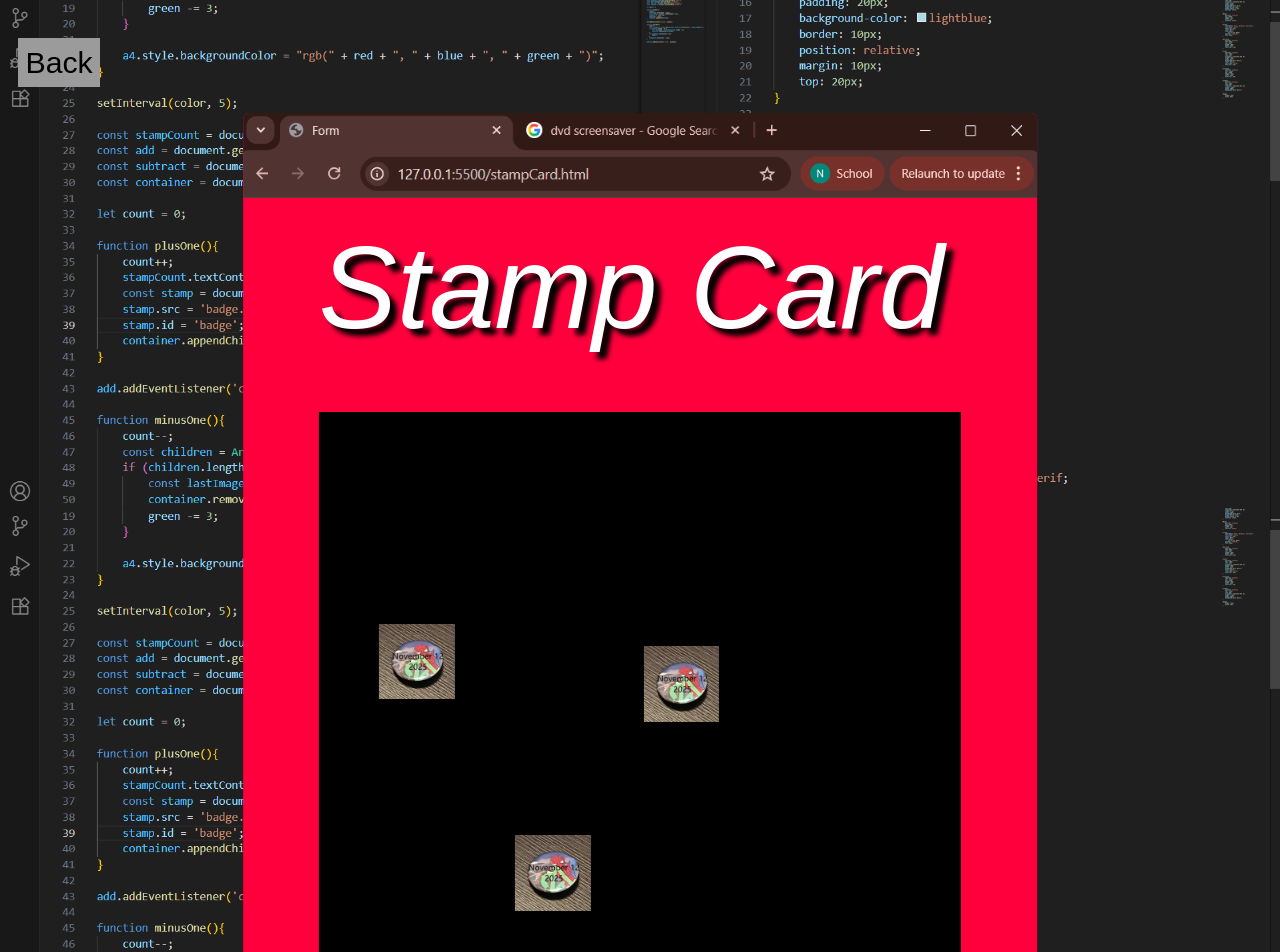
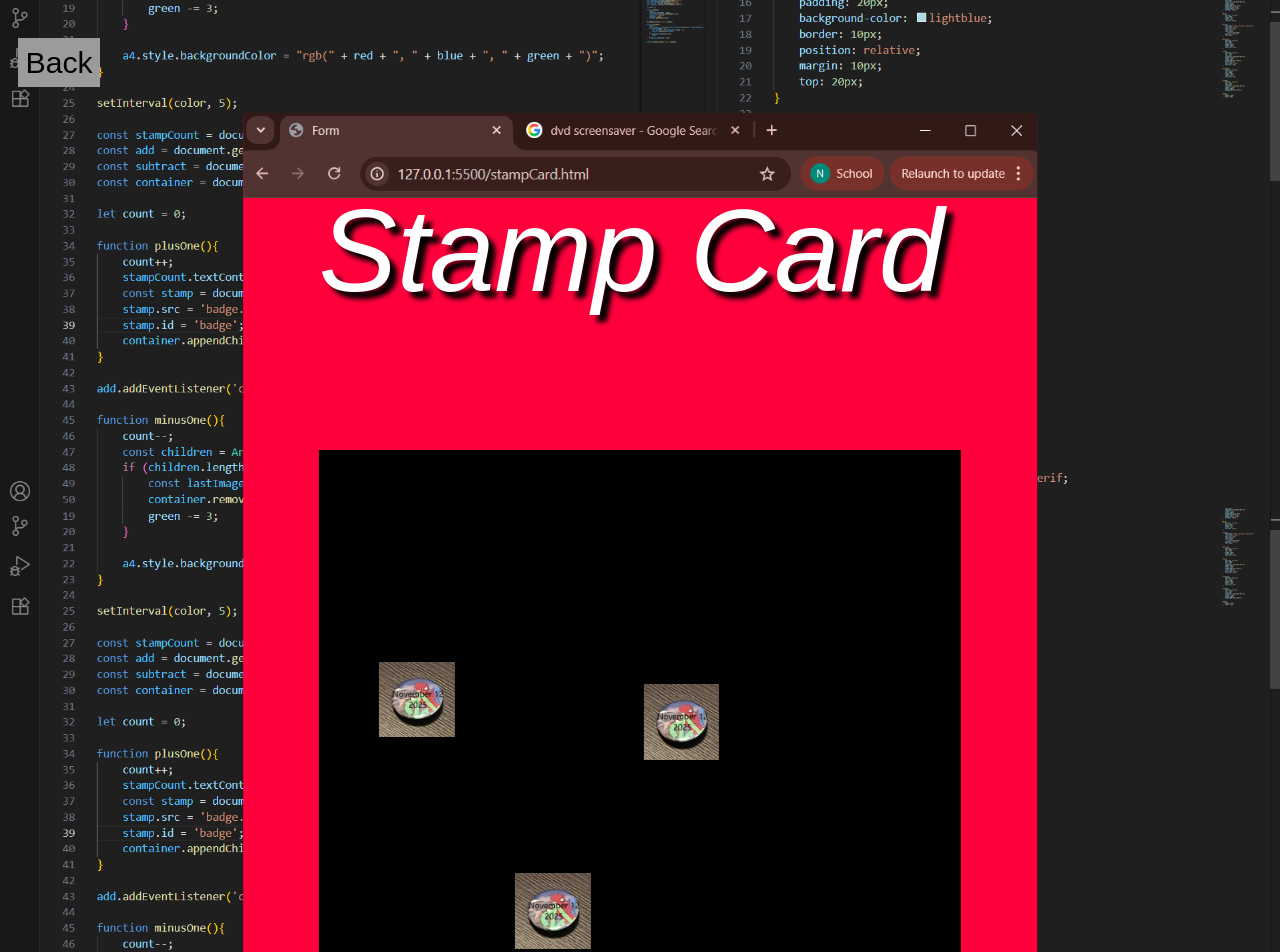
Before and after one commit to Theo-Obscenes/Entrepreneurship-Requirements, a plain HTML site: page StampCardFolder/stampCard.html in a window 1280 px wide. Shown: the top 952 px of the page. Drawn offline with Linux system fonts and the light colour scheme.

Commit message:
Update stampstyle.css

```diff
--- a/StampCardFolder/stampstyle.css
+++ b/StampCardFolder/stampstyle.css
@@ -43,12 +43,12 @@ button{
         7px 7px 5px #000;
     position: relative;
     left: 20mm;
-    top: 5mm;
+    top: -5mm;
 }
 
 #stamps{
     position: relative;
-    top: 20mm;
+    top: 30mm;
     left: 50%;
     transform: translate(-50%, 0);
     height: 200mm;
```
